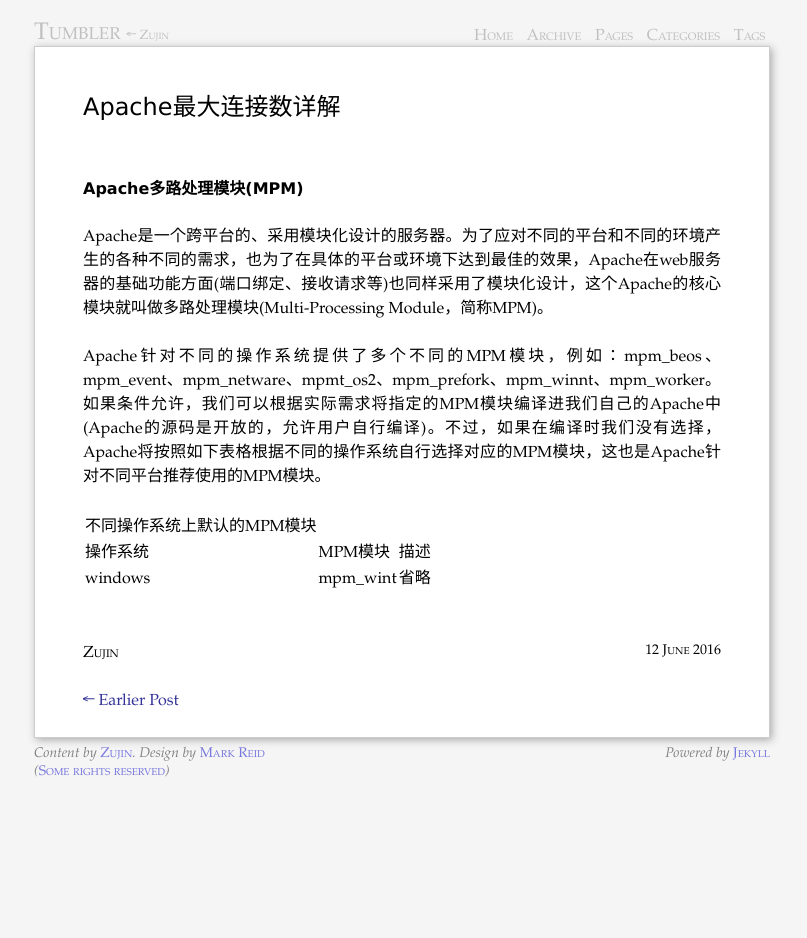
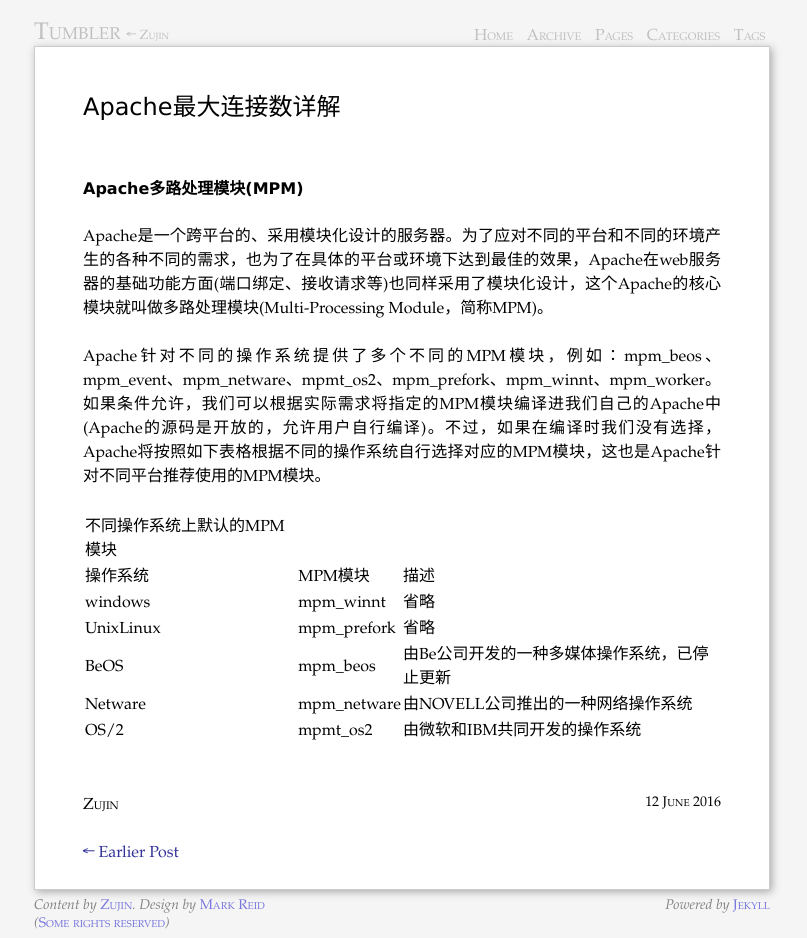
Before and after one commit to yuzujin/yuzujin.github.com, a Jekyll site: the page built from _posts/2016-06-12-apache.md, in a window 1280 px wide. Shown: the whole page, without its empty margins (238-1045 px from the left). Built offline with Jekyll 4.4.1, drawn with Linux system fonts in a browser that asks for light colours; before the commit the page ends 900 px from its top, so only the background shows below that.

Commit message:
apache post update

```diff
--- a/_posts/2016-06-12-apache.md
+++ b/_posts/2016-06-12-apache.md
@@ -13,4 +13,8 @@ Apache针对不同的操作系统提供了多个不同的MPM模块，例如：mp
 
 |不同操作系统上默认的MPM模块|
 |操作系统 |MPM模块|描述|
-|windows|mpm_wint|省略|
+|windows|mpm_winnt|省略|
+|UnixLinux|mpm_prefork|省略
+|BeOS|mpm_beos|由Be公司开发的一种多媒体操作系统，已停止更新
+|Netware|mpm_netware|由NOVELL公司推出的一种网络操作系统
+|OS/2|mpmt_os2|由微软和IBM共同开发的操作系统
```
